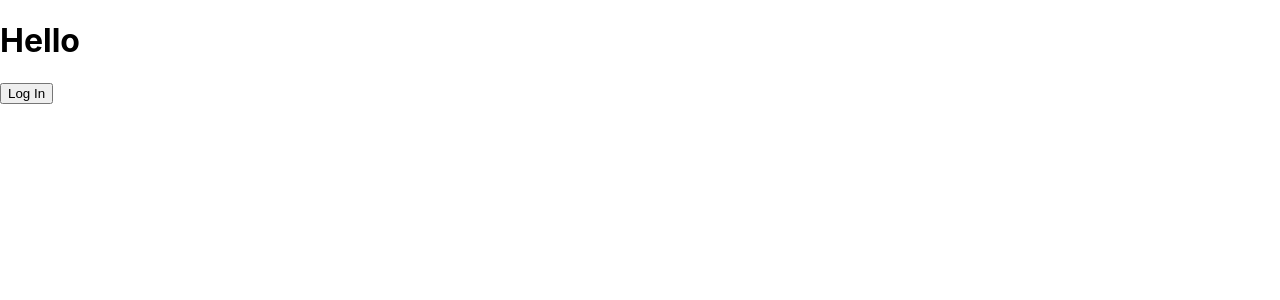
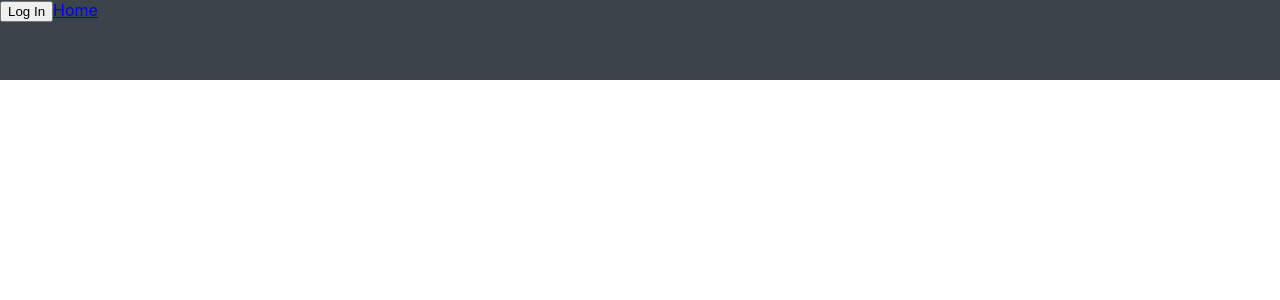
Before and after one commit to Lizzyrho21/Can-O-Books, a React (Create React App) app in the folder client/bookapp/: page /home in a window 1280 px wide. Before the commit this address had no page. Shown: the top 300 px of the page. Built offline with nearby package versions, Linux system fonts and the light colour scheme.

Commit message:
Success routes

```diff
--- a/client/bookapp/package.json
+++ b/client/bookapp/package.json
@@ -7,7 +7,9 @@
     "@testing-library/jest-dom": "^5.16.1",
     "@testing-library/react": "^12.1.2",
     "@testing-library/user-event": "^13.5.0",
+    "bootstrap": "^5.1.3",
     "react": "^17.0.2",
+    "react-bootstrap": "^2.1.0",
     "react-dom": "^17.0.2",
     "react-router-dom": "^6.2.1",
     "react-scripts": "5.0.0",
--- a/client/bookapp/src/App.js
+++ b/client/bookapp/src/App.js
@@ -5,13 +5,8 @@ import Login from './components/Login'
 import Logout from './components/Logout'
 import BestBooks from './components/BestBooks'
 import Profile from './components/Profile'
-import {
-  BrowserRouter,
-  Route,
-  Routes,
-  Link,
-  NavLink
- } from "react-router-dom";
+ import { BrowserRouter as Router, Routes, Route, Link} from "react-router-dom";
+
 
 import { useAuth0 } from "@auth0/auth0-react";
 
@@ -25,17 +20,27 @@ function App() {
   return (
  <div className="App">
 
-      <header className="App-header">
+      <header style={{backgroundColor: "rgb(59,68,75)", height:"10vh"}} className="App-header">
+
+
+      <Router>
+      <nav>
       {!isAuthenticated ? <Login /> :  <Logout /> }
-      <BrowserRouter>
-      <Routes>
-        <Route path="/" element={<App />} />
-        { isAuthenticated &&
+      { isAuthenticated &&
+        <Link to="/profile">My Profile</Link>}
+        <Link to="/home">Home</Link>
+      </nav>
+        <Routes>
 
-        <Route path="users/*" element={<Users />} />}
-      </Routes>
-    </BrowserRouter>
+    <Route path="/home" element={<BestBooks/>} />
+        <Route path="/profile" element={<Profile />} />
+        </Routes>
+      </Router>
+
     </header>
+
+
+
     </div>
 
 
@@ -50,26 +55,26 @@ function App() {
         );
 }
 
-function Users() {
-  /* All <Route path> and <Link to> values in this
-     component will automatically be "mounted" at the
-     /users URL prefix since the <Users> element is only
-     ever rendered when the URL matches /users/*
-  */
-  return (
-    <div>
-      <NavLink>
-        <Link to="profile">My Profile</Link>
-      </NavLink>
-      <BestBooks/>
+// function Loggedin() {
+//   /* All <Route path> and <Link to> values in this
+//      component will automatically be "mounted" at the
+//      /users URL prefix since the <Users> element is only
+//      ever rendered when the URL matches /users/*
+//   */
+//   return (
+//     <div>
+//       <nav>
+//         <Link to="profile">My Profile</Link>
+//       </nav>
 
-      <Routes>
-        <Route path="/" element={<App />} />
-        <Route path="profile" element={<Profile />} />
-      </Routes>
-    </div>
-  );
-}
+//     <Router>
+//       <Routes>
+//         <Route path="/profile" element={<Profile />} />
+//       </Routes>
+//       </Router>
+//     </div>
+//   );
+// }
 
 export default App;
 
--- a/client/bookapp/src/components/BestBooks.js
+++ b/client/bookapp/src/components/BestBooks.js
@@ -8,8 +8,9 @@ const { isAuthenticated, isLoading } = useAuth0();
     }
 
     return (
+
         isAuthenticated && (
-            <div>
+            <div style={{marginTop:"8rem"}}>
               <h1>No Books available  😔 </h1>
             </div>
           )
--- a/client/bookapp/src/components/Profile.js
+++ b/client/bookapp/src/components/Profile.js
@@ -1,10 +1,15 @@
 import React from 'react'
 import { useAuth0 } from "@auth0/auth0-react";
+import { BrowserRouter as Router, Routes, Route, Link} from "react-router-dom";
+import BestBooks from './BestBooks';
 
 const Profile = () => {
     const { user } = useAuth0();
     return (
-        <div>
+
+
+        <div style={{marginTop: "10rem"}}>
+
         <img src={user.picture} alt={user.name} />
         <h2>Welcome {user.name}</h2>
         <p>{user.email}</p>
--- a/client/bookapp/src/index.js
+++ b/client/bookapp/src/index.js
@@ -17,7 +17,6 @@ ReactDOM.render(
     clientId="BFv8rMReflO8yfBikY9yaYWics7olClj"
     redirectUri={window.location.origin}
   >
-  <h1>Hello</h1>
     <App />
 
   </Auth0Provider>,
```
Also changed, not shown: 1 other file (tests, documents, lock files or other folders).
